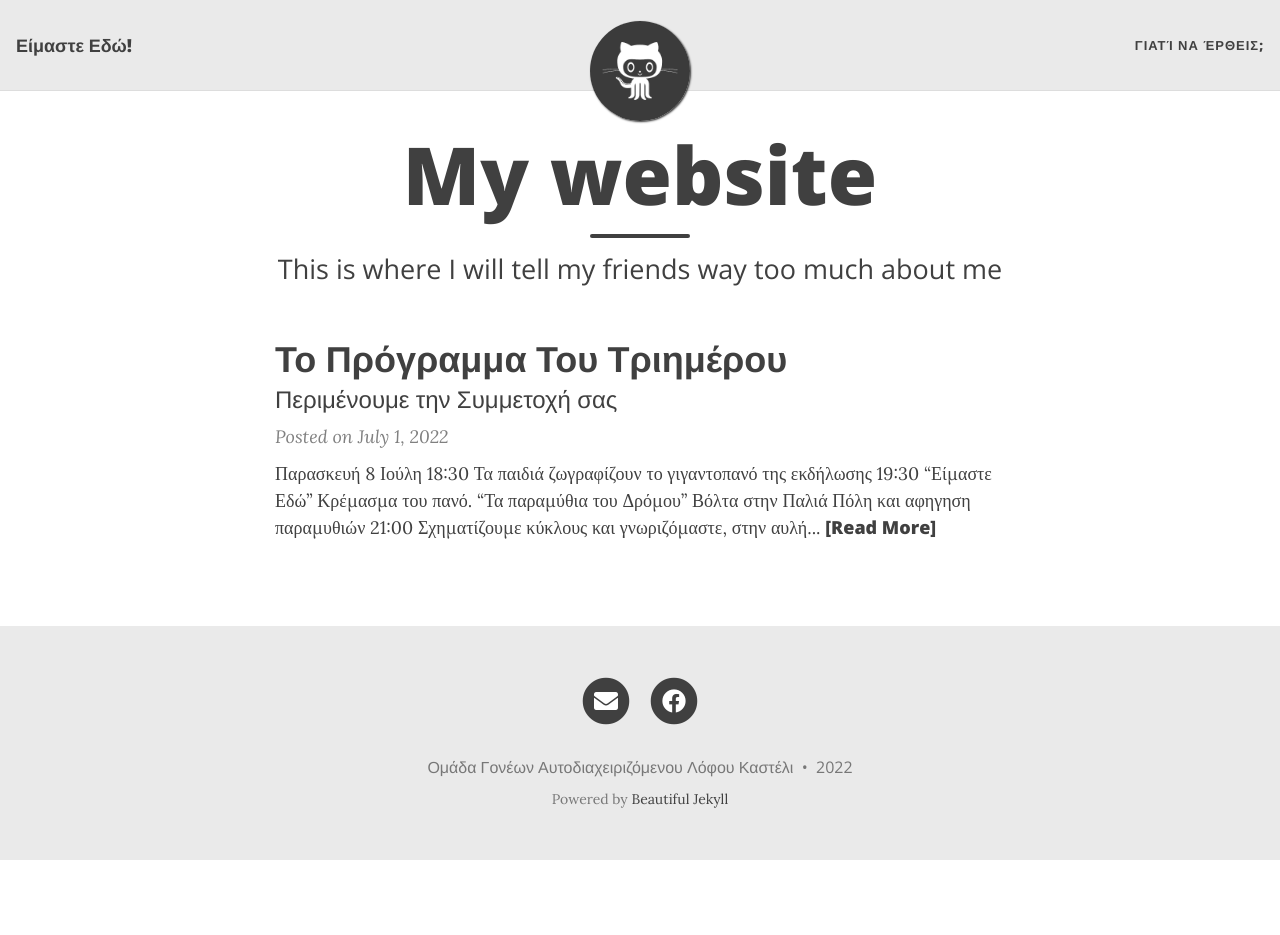
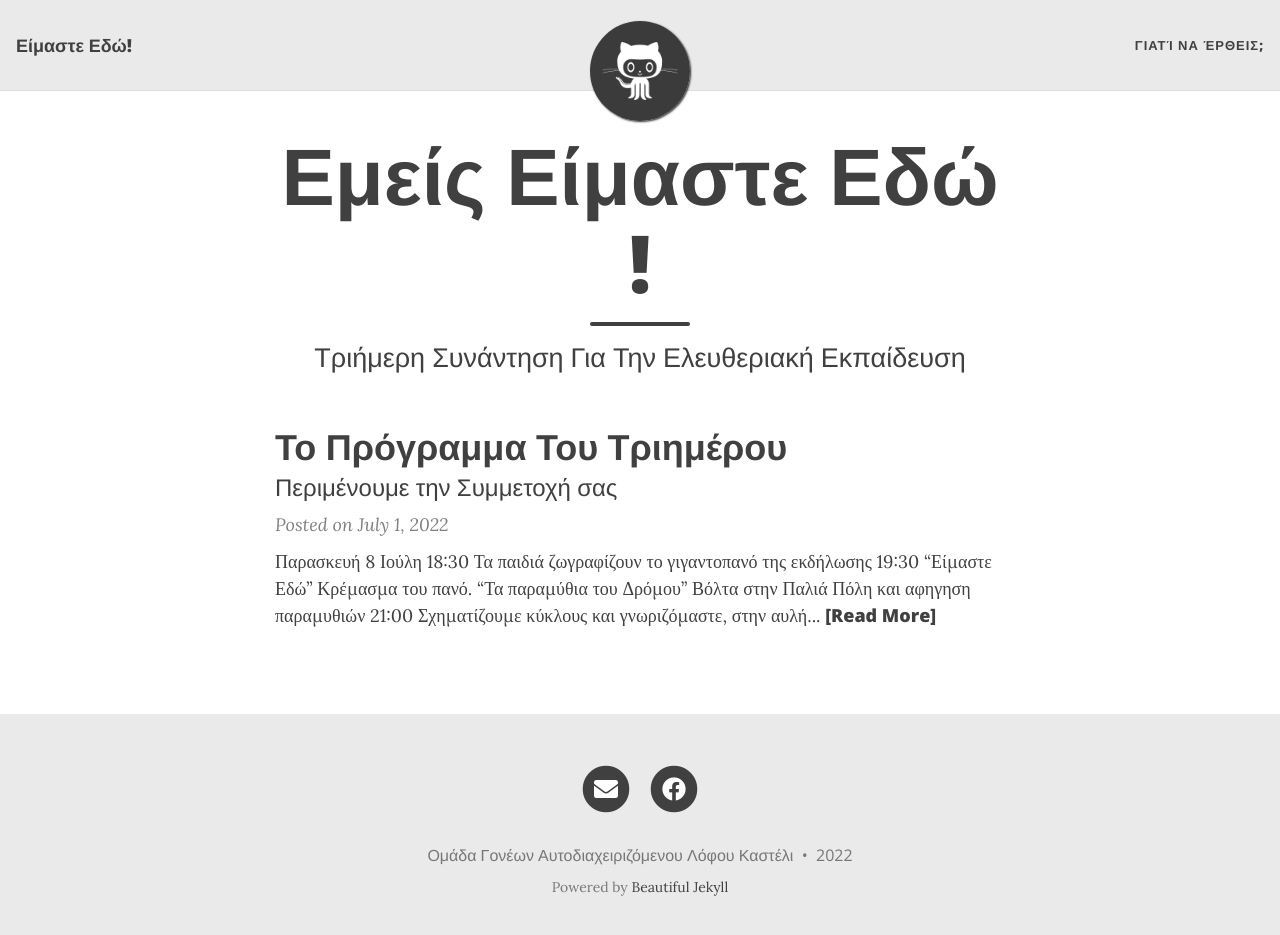
Before and after one commit to Trihmero/sch, a Jekyll site: the page built from index.html, in a window 1280 px wide and 948 px high. Shown: the top 935 px of the window. Built offline with Jekyll 4.4.1, drawn with Linux system fonts in a browser that asks for light colours; nearby versions of some CDN libraries; the list of posts is cut into pages by our own code.

Commit message:
Update index.html

```diff
--- a/index.html
+++ b/index.html
@@ -1,5 +1,5 @@
 ---
 layout: home
-title: My website
-subtitle: This is where I will tell my friends way too much about me
+title: Εμείς Είμαστε Εδώ !
+subtitle: Τριήμερη Συνάντηση Για Την Ελευθεριακή Εκπαίδευση
 ---
```
